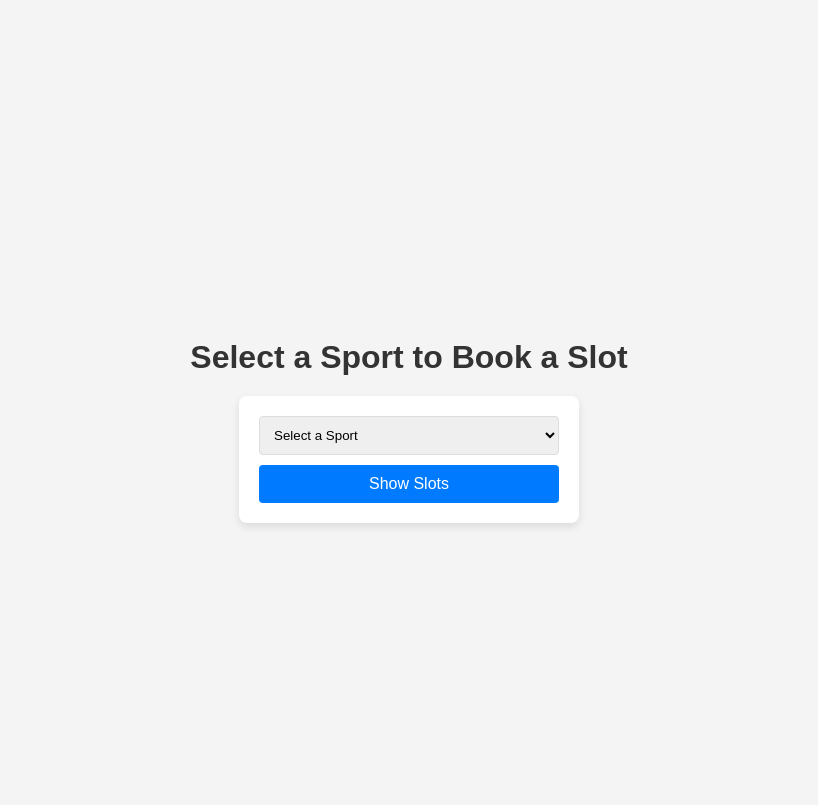
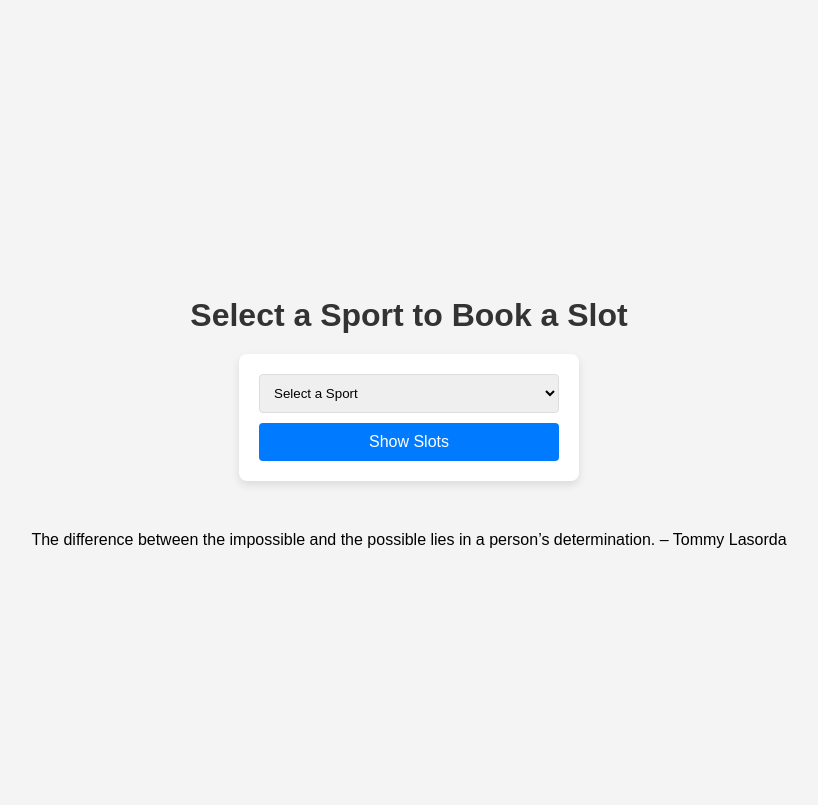
Before and after one commit to naman5harma/sports_slot_booking, a Flask app: page /book in a window 1280 px wide. Shown: the top 805 px of the page, without its empty margins (231-1049 px from the left). Run offline with Flask 3, Linux system fonts and the light colour scheme; data that the repository does not hold is empty; some libraries are stand-ins or nearby versions.

Commit message:
added quotes below the sports box

```diff
--- a/templates/book_sport.html
+++ b/templates/book_sport.html
@@ -1,7 +1,7 @@
 <!DOCTYPE html>
 <html lang="en">
   <head>
-    <meta charset="UTF-8">
+    <meta charset="UTF-8" />
     <title>Select Sport</title>
     <style>
       body {
@@ -55,6 +55,10 @@
       button:hover {
         background-color: #0056b3;
       }
+
+      p {
+        margin-top: 50px;
+      }
     </style>
   </head>
   <body>
@@ -68,5 +72,36 @@
       </select>
       <button type="submit">Show Slots</button>
     </form>
+    <div id="quote-container">
+      <p id="quote"></p>
+    </div>
+    <script>
+      // Array of quotes
+      const quotes = [
+        "The only way to do great work is to love what you do. – Steve Jobs",
+        "Believe you can and you're halfway there. – Theodore Roosevelt",
+        "Strive not to be a success, but rather to be of value. – Albert Einstein",
+        "Success is where preparation and opportunity meet. – Bobby Unser",
+        "The difference between the impossible and the possible lies in a person’s determination. – Tommy Lasorda",
+        "Champions keep playing until they get it right. – Billie Jean King",
+        "Your body can stand almost anything. It's your mind that you have to convince. – Unknown",
+        "The pain you feel today will be the strength you feel tomorrow. – Unknown",
+        "The only bad workout is the one that didn't happen. – Unknown",
+        "The clock is ticking. Are you becoming the person you want to be? – Greg Plitt",
+        // Add more quotes here
+      ];
+
+      // Function to display a random quote
+      function displayRandomQuote() {
+        const randomIndex = Math.floor(Math.random() * quotes.length);
+        const quoteElement = document.getElementById("quote");
+        if (quoteElement) {
+          quoteElement.textContent = quotes[randomIndex];
+        }
+      }
+
+      // Display a random quote when the page loads
+      window.addEventListener("load", displayRandomQuote);
+    </script>
   </body>
 </html>
```
Lines whose indentation alone changed are shown as unchanged.
